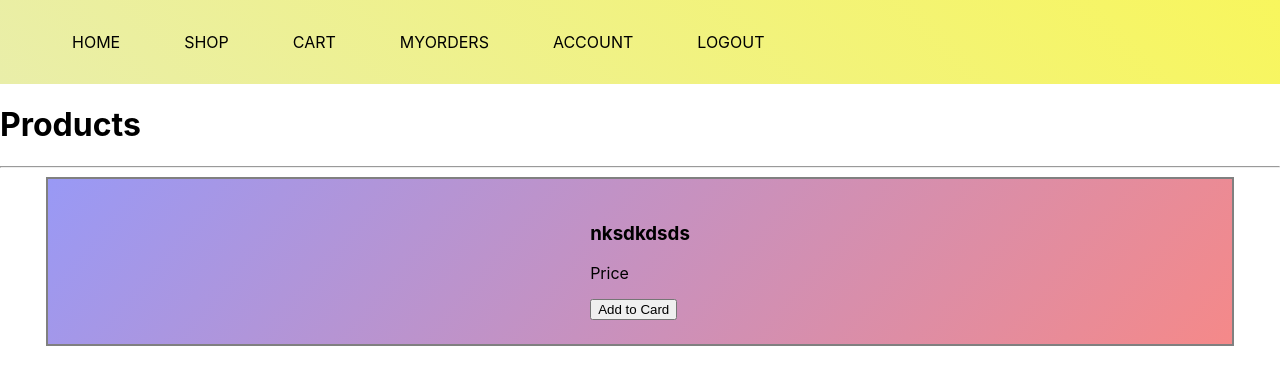
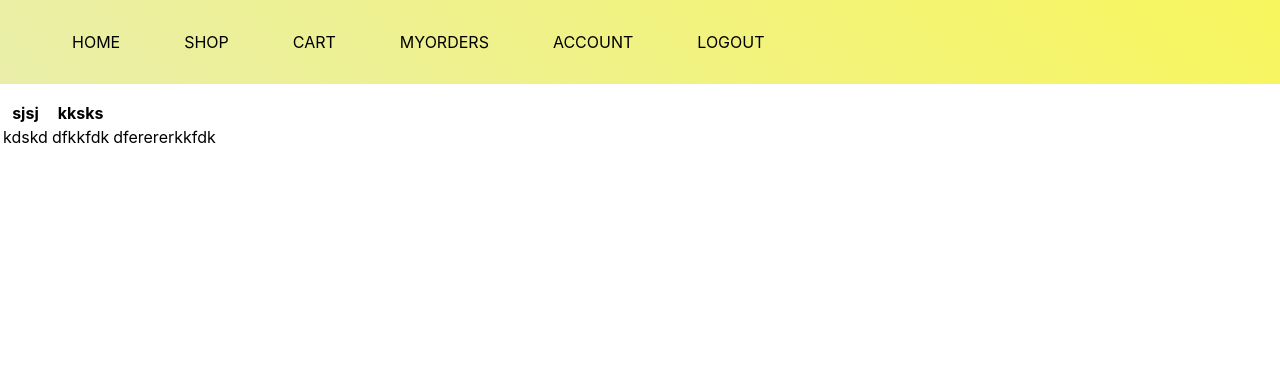
Before and after one commit to venkyvt7/Ecommerce, a React (Create React App) app in the folder frontend/ecommerce/: page / in a window 1280 px wide. Shown: the top 384 px of the page. Built offline with nearby package versions, Linux system fonts and the light colour scheme.

Commit message:
starting day 2

```diff
--- a/frontend/ecommerce/src/App.js
+++ b/frontend/ecommerce/src/App.js
@@ -2,6 +2,7 @@
 // import './App.css';
 import Login from './entry/login';
 import Navbar from './nav/navbar';
+import Orders from './orders/orders';
 import Products from './products/products';
 function App() {
   return (
@@ -10,7 +11,10 @@ function App() {
       {/* <Login/> */}
       <Navbar/>
 
-      <Products/>
+      {/* <Products/> */}
+
+      <Orders/>
+
     </div>
   );
 }
--- /dev/null
+++ b/frontend/ecommerce/src/orders/orders.js
@@ -0,0 +1,31 @@
+import React from "react";
+import "./orders.css";
+
+function Orders() {
+  return (
+    <div>
+      <table>
+        <thead>
+          <tr>
+            <th>sjsj</th>
+            <th>kksks</th>
+          </tr>
+        </thead>
+
+        <tbody>
+         <tr>
+            <td>kdskd</td>
+
+            <td>dfkkfdk</td>
+
+            <td>dferererkkfdk</td>
+          </tr>
+
+
+        </tbody>
+      </table>
+    </div>
+  );
+}
+
+export default Orders;
```
Also changed, not shown: frontend/ecommerce/src/orders/orders.css (added).
